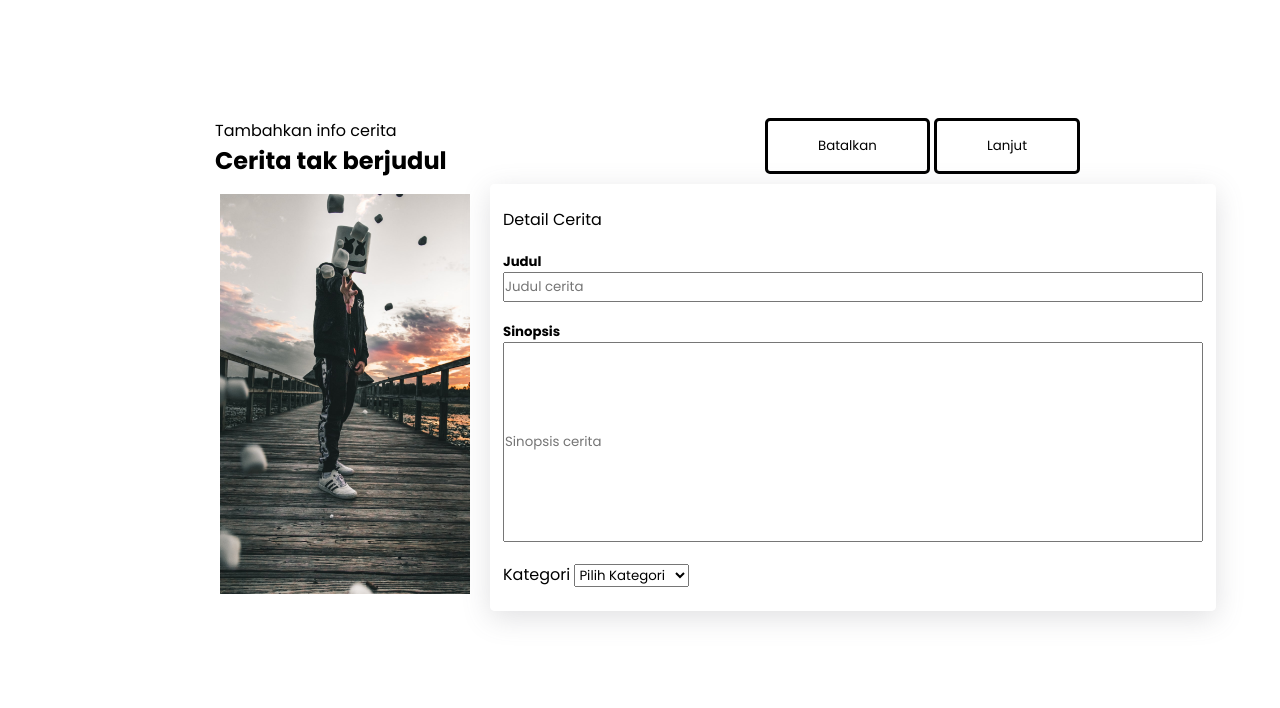
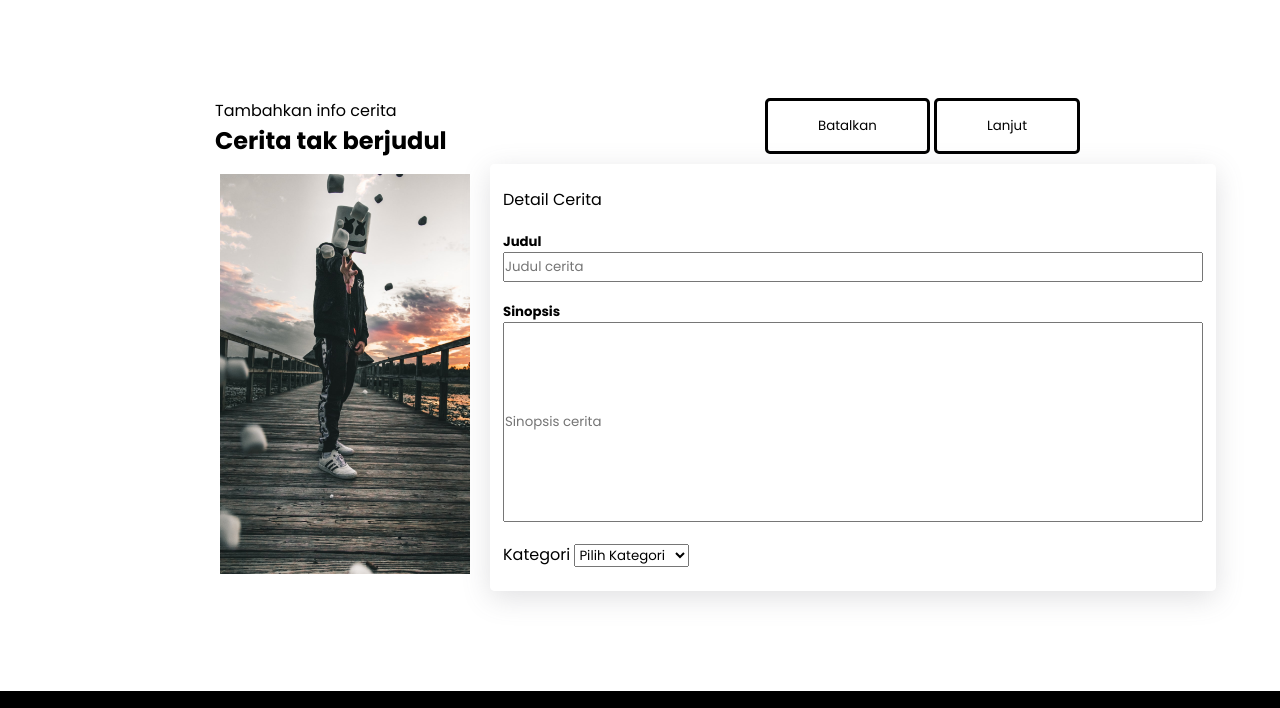
Before and after one commit to naufalazisk/ReadMe-Web, a plain HTML site: page write.html in a window 1280 px wide. Shown: the part 82-790 px from the top of the page. Drawn offline with Linux system fonts and the light colour scheme.

Commit message:
update write dah kubenerin

```diff
--- a/css/style.css
+++ b/css/style.css
@@ -299,7 +299,7 @@
        display: flex;
        flex-direction: row;
        justify-content: space-between;
-       padding: 200px 200px 1px 215px;
+       padding: 180px 200px 1px 215px;
    }
 
    .write-body {
```
